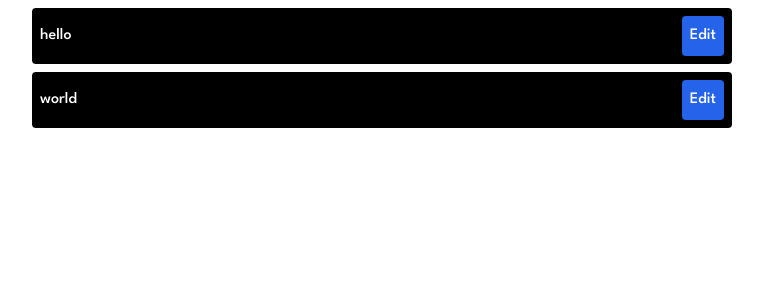
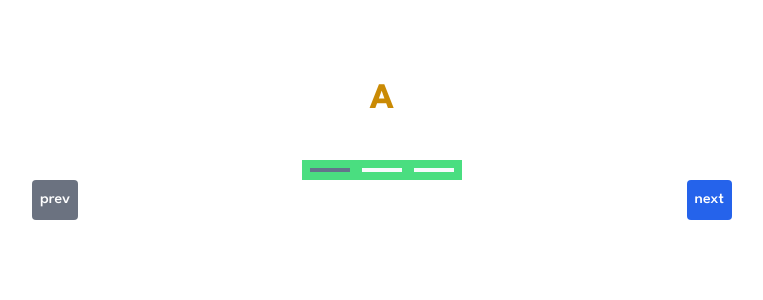
Before and after one commit to Mark-Alexis-Posadas/react-mini-practice, a React (Vite) app: page / in a window 1280 px wide. Shown: the top 300 px of the page, without its empty margins (258-1021 px from the left). Built offline with nearby package versions, Linux system fonts and the light colour scheme.

Commit message:
added calculator and carousel two

```diff
--- a/src/App.jsx
+++ b/src/App.jsx
@@ -1,73 +1,8 @@
-import React, { useState } from "react";
-const data = [
-  {
-    title: "hello",
-  },
-  {
-    title: "world",
-  },
-];
+import CarouselTwo from "./components/Carousel/CarouselTwo";
 const App = () => {
-  const [input, setInput] = useState("");
-  const [currentVal, setCurrentVal] = useState(data);
-  const [edit, setEdit] = useState(false);
-  const [current, setCurrent] = useState({ index: null, text: "" });
-
-  const handleEdit = (index) => {
-    setCurrent({ index: index, title: currentVal[index].title });
-    setInput(currentVal[index].title);
-    setEdit(true);
-  };
-
-  const handleUpdate = () => {
-    if (input.trim() === "") {
-      alert("please add text");
-      return;
-    }
-
-    setCurrentVal((currentVal) =>
-      currentVal.map((item, index) =>
-        index === current.index ? { ...item, title: input } : item
-      )
-    );
-    setInput(""); //clear input fields when submit
-    setEdit(false);
-  };
   return (
-    <div className="w-full">
-      <ul className="max-w-[700px] m-auto">
-        {currentVal.map((item, index) => (
-          <li
-            key={index}
-            className="flex items-center justify-between my-2 rounded bg-black text-white p-2"
-          >
-            {item.title}
-            <button
-              className="bg-blue-600 text-white rounded p-2 hover:bg-blue-700"
-              onClick={() => handleEdit(index)}
-            >
-              Edit
-            </button>
-          </li>
-        ))}
-      </ul>
-      {edit && (
-        <div className="max-w-[700px] m-auto flex items-center justify-between gap-3">
-          <input
-            className="border border-slate-400 p-2 rounded w-full"
-            type="text"
-            onChange={(e) => setInput(e.target.value)}
-            value={input}
-            placeholder="edit"
-          />
-          <button
-            className="rounded p-2 text-white bg-green-600"
-            onClick={handleUpdate}
-          >
-            update
-          </button>
-        </div>
-      )}
+    <div>
+      <CarouselTwo />
     </div>
   );
 };
--- /dev/null
+++ b/src/components/Calculator/Calculator.jsx
@@ -0,0 +1,48 @@
+import React from "react";
+import { useState } from "react";
+
+export default function Addition() {
+  const [valOne, setValOne] = useState("");
+  const [valTwo, setValTwo] = useState("");
+  const [plus, setPlus] = useState("");
+  const [result, setResult] = useState(null);
+
+  const handleResult = () => {
+    const output = parseFloat(valOne) + parseFloat(valTwo);
+    setResult(output);
+  };
+
+  return (
+    <>
+      {valOne} {plus} {valTwo} = {result}
+      <div className="flex items-center gap-3">
+        <input
+          type="number"
+          placeholder="number"
+          className="w-12 border border-black p-2"
+          value={valOne}
+          onChange={(e) => setValOne(e.target.value)}
+        />
+        <button
+          className="rounded text-white bg-blue-400 p-2"
+          onClick={() => setPlus("+")}
+        >
+          +
+        </button>
+        <input
+          type="number"
+          placeholder="number"
+          className="w-12 border border-black p-2"
+          value={valTwo}
+          onChange={(e) => setValTwo(e.target.value)}
+        />
+        <button
+          className="rounded text-white bg-blue-400 p-2"
+          onClick={handleResult}
+        >
+          =
+        </button>
+      </div>
+    </>
+  );
+}
--- /dev/null
+++ b/src/components/Carousel/CarouselTwo.jsx
@@ -0,0 +1,70 @@
+import React, { useState } from "react";
+
+const data = ["A", "B", "C"];
+export default function CarouselTwo() {
+  const [currentSlide, setCurrentSlide] = useState(0);
+
+  const handlePrev = () => {
+    if (currentSlide <= 0) {
+      return;
+    }
+    setCurrentSlide((currentSlide - 1 + data.length) % data.length);
+  };
+
+  const handleNext = () => {
+    if (currentSlide >= 2) {
+      return;
+    }
+    setCurrentSlide((currentSlide + 1) % data.length);
+  };
+
+  return (
+    <div className="mt-20 m-auto max-w-[700px] flex items-center flex-col">
+      {data.map((item, index) => (
+        <h1
+          className={`${
+            index === currentSlide ? "block" : "hidden"
+          } text-4xl font-bold text-yellow-600 mb-10`}
+          key={index}
+        >
+          {item}
+        </h1>
+      ))}
+      <div className="flex items-center gap-3 bg-green-400 p-2">
+        <div
+          className={`${
+            currentSlide === 0 ? "border-slate-500" : "border-slate-50"
+          } w-10 h-1 border-2 `}
+        ></div>
+        <div
+          className={`${
+            currentSlide === 1 ? "border-slate-500" : "border-slate-50"
+          } w-10 h-1 border-2`}
+        ></div>
+        <div
+          className={`${
+            currentSlide === 2 ? "border-slate-500" : "border-slate-50"
+          } w-10 h-1 border-2`}
+        ></div>
+      </div>
+      <div className="flex items-center justify-between w-full">
+        <button
+          className={`${
+            currentSlide <= 0 ? "bg-gray-500 cursor-not-allowed" : "bg-blue-600"
+          } text-white rounded p-2`}
+          onClick={handlePrev}
+        >
+          prev
+        </button>
+        <button
+          className={`${
+            currentSlide >= 2 ? "bg-gray-500 cursor-not-allowed" : "bg-blue-600"
+          } text-white rounded p-2`}
+          onClick={handleNext}
+        >
+          next
+        </button>
+      </div>
+    </div>
+  );
+}
--- /dev/null
+++ b/src/components/Edit/Edit.jsx
@@ -0,0 +1,74 @@
+import React, { useState } from "react";
+const data = [
+  {
+    title: "hello",
+  },
+  {
+    title: "world",
+  },
+];
+
+export default function Edit() {
+  const [input, setInput] = useState("");
+  const [currentVal, setCurrentVal] = useState(data);
+  const [edit, setEdit] = useState(false);
+  const [current, setCurrent] = useState({ index: null, text: "" });
+
+  const handleEdit = (index) => {
+    setCurrent({ index: index, title: currentVal[index].title });
+    setInput(currentVal[index].title);
+    setEdit(true);
+  };
+
+  const handleUpdate = () => {
+    if (input.trim() === "") {
+      alert("please add text");
+      return;
+    }
+
+    setCurrentVal((currentVal) =>
+      currentVal.map((item, index) =>
+        index === current.index ? { ...item, title: input } : item
+      )
+    );
+    setInput(""); //clear input fields when submit
+    setEdit(false);
+  };
+  return (
+    <div className="w-full">
+      <ul className="max-w-[700px] m-auto">
+        {currentVal.map((item, index) => (
+          <li
+            key={index}
+            className="flex items-center justify-between my-2 rounded bg-black text-white p-2"
+          >
+            {item.title}
+            <button
+              className="bg-blue-600 text-white rounded p-2 hover:bg-blue-700"
+              onClick={() => handleEdit(index)}
+            >
+              Edit
+            </button>
+          </li>
+        ))}
+      </ul>
+      {edit && (
+        <div className="max-w-[700px] m-auto flex items-center justify-between gap-3">
+          <input
+            className="border border-slate-400 p-2 rounded w-full"
+            type="text"
+            onChange={(e) => setInput(e.target.value)}
+            value={input}
+            placeholder="edit"
+          />
+          <button
+            className="rounded p-2 text-white bg-green-600"
+            onClick={handleUpdate}
+          >
+            update
+          </button>
+        </div>
+      )}
+    </div>
+  );
+}
```
